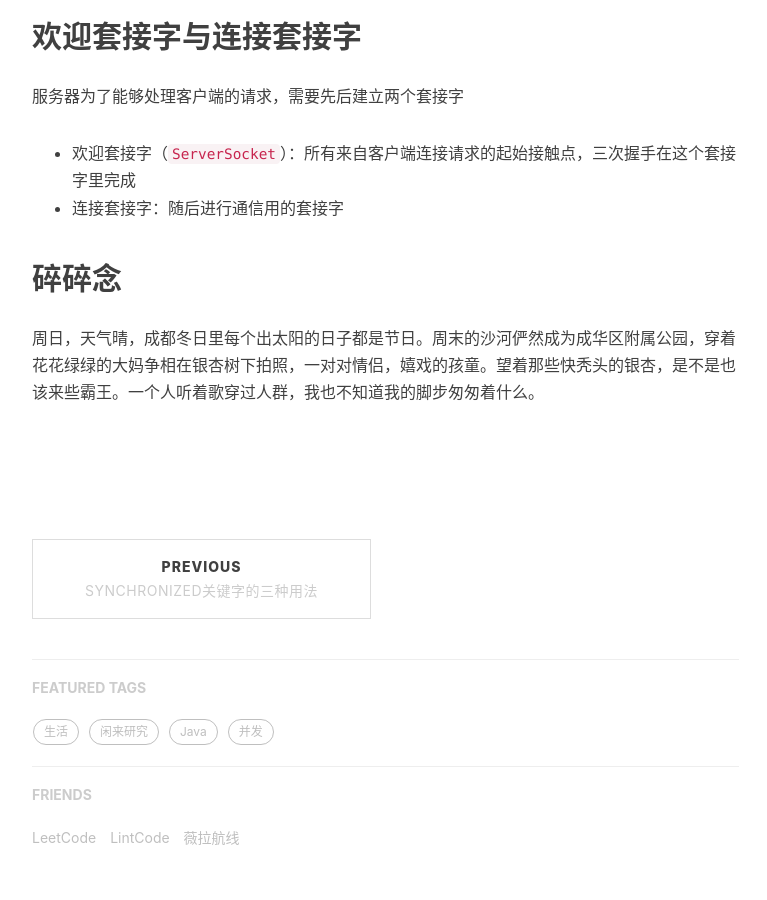
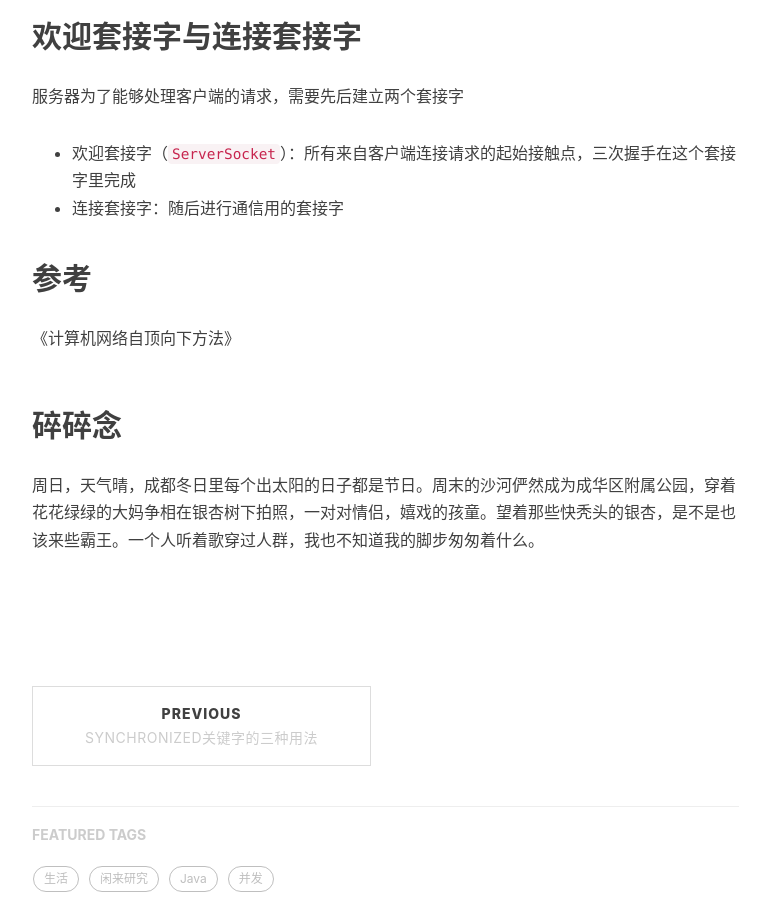
Before and after one commit to kanonjz/kanonjz.github.io, a Jekyll site: the page built from _posts/2017-12-10-理解套接字.md, in a window 1280 px wide and 900 px high, scrolled down 3779 px. Shown: the whole window, without its empty margins (233-1000 px from the left). Built offline with Jekyll 4.4.1, drawn with Linux system fonts in a browser that asks for light colours; nearby versions of some CDN libraries; comment, search, counter and statistics services are not loaded.

Commit message:
Update 2017-12-10-理解套接字.md

```diff
--- a/_posts/2017-12-10-理解套接字.md
+++ b/_posts/2017-12-10-理解套接字.md
@@ -62,11 +62,11 @@ public class MultiThreadEchoServer {
 				String inputLine = null;
 				long b = System.currentTimeMillis();
 				while ((inputLine = is.readLine()) != null) {
-          //将输入流读到的数据再写入到输出流
+                    //将输入流读到的数据再写入到输出流
 					os.println(inputLine);
 				}
 				long e = System.currentTimeMillis();
-        //输出处理一次客户端请求所花费的时间（包括读数据和回写数据的时间）
+                //输出处理一次客户端请求所花费的时间（包括读数据和回写数据的时间）
 				System.out.println("spend:"+(e-b)+"ms");
 			} catch (IOException e) {
 				e.printStackTrace();
@@ -161,6 +161,10 @@ public class Client1 {
 - 欢迎套接字（`ServerSocket`）：所有来自客户端连接请求的起始接触点，三次握手在这个套接字里完成
 - 连接套接字：随后进行通信用的套接字
 
+## 参考
+《计算机网络自顶向下方法》
+<br><br>
+
 ## 碎碎念
 周日，天气晴，成都冬日里每个出太阳的日子都是节日。周末的沙河俨然成为成华区附属公园，穿着花花绿绿的大妈争相在银杏树下拍照，一对对情侣，嬉戏的孩童。望着那些快秃头的银杏，是不是也该来些霸王。一个人听着歌穿过人群，我也不知道我的脚步匆匆着什么。
 <br><br><br><br>
```
